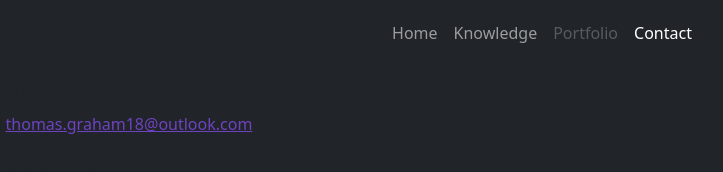
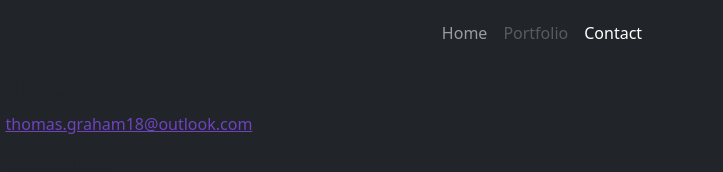
Before and after one commit to thomasgraham18/thomasgraham18.github.io, a website: page contact.html in a window 1280 px wide. Shown: the full height of the page, 126-849 px from the left. Drawn offline with nearby package versions, Linux system fonts and the light colour scheme.

Commit message:
remove extra page

```diff
--- a/contact.html
+++ b/contact.html
@@ -60,11 +60,7 @@
 								>Home</a
 							>
 						</li>
-						<li>
-							<a href="knowledge" class="nav-link text-center"
-								>Knowledge</a
-							>
-						</li>
+
 						<li>
 							<a href="#" class="nav-link text-center disabled"
 								>Portfolio</a
```
Also changed, not shown: index.html (+0 -1 lines).
